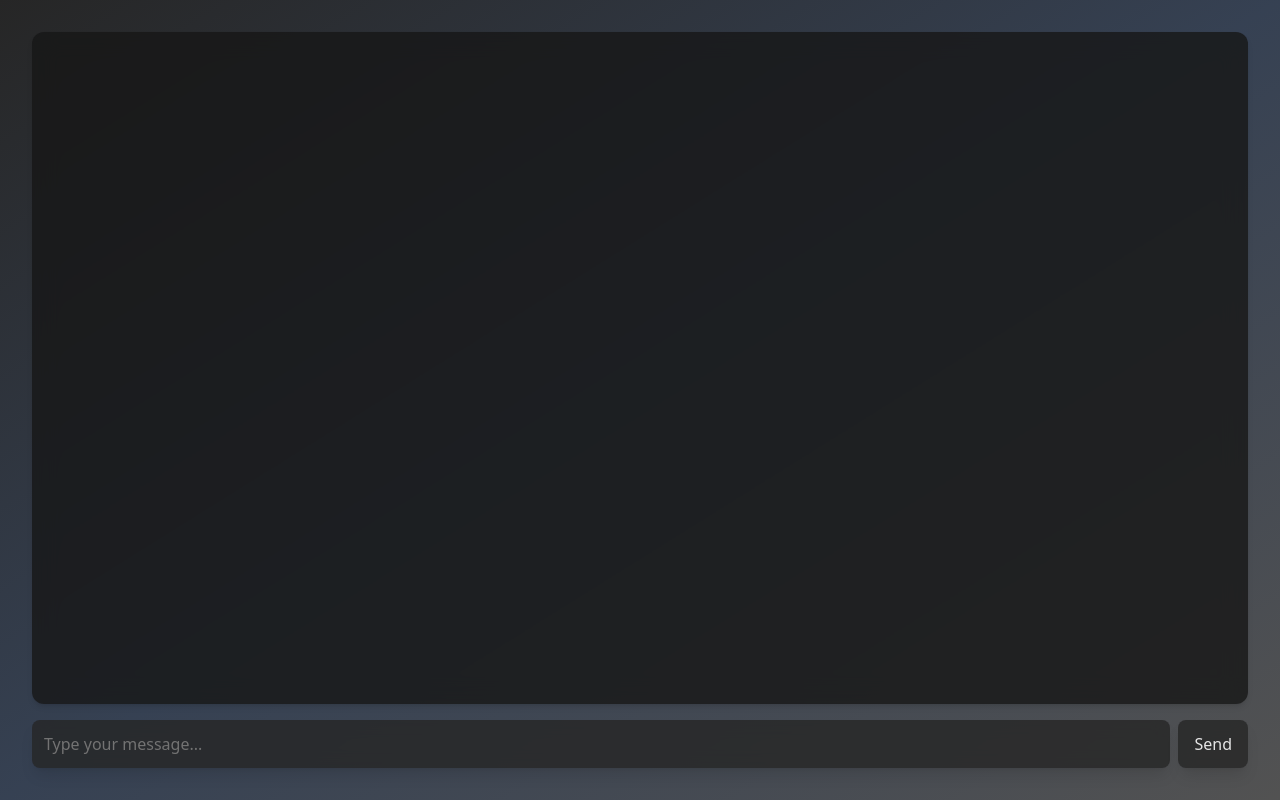
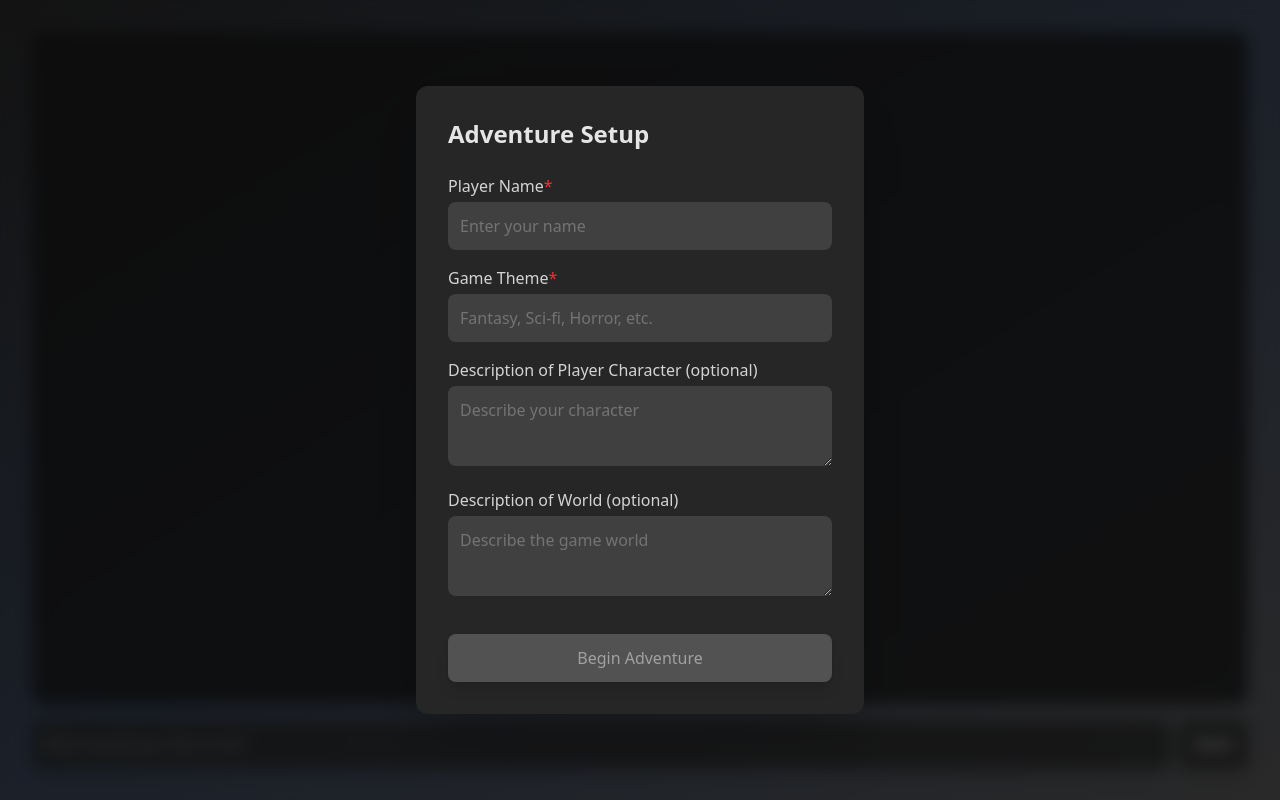
Before and after one commit to aljarida/CYA, a React (Vite) app in the folder frontend/: page / in a window 1280 px wide. Built offline with nearby package versions, Linux system fonts and the light colour scheme.

Commit message:
Modal added

```diff
--- a/frontend/package.json
+++ b/frontend/package.json
@@ -11,6 +11,7 @@
   },
   "dependencies": {
     "@tailwindcss/vite": "^4.1.7",
+    "lucide-react": "^0.511.0",
     "react": "^19.1.0",
     "react-dom": "^19.1.0",
     "tailwindcss": "^4.1.7"
--- a/frontend/src/App.tsx
+++ b/frontend/src/App.tsx
@@ -1,10 +1,56 @@
-import { useState } from 'react';
+import { useState, useEffect } from 'react';
+import { CheckCircle } from 'lucide-react';
 
 const url = "http://localhost:3000/api/response";
 
 function ChatApp() {
-  const [messages, setMessages] = useState<{sender: 'user' | 'system', content: string}[]>([]);
+  const [messages, setMessages] = useState([]);
   const [input, setInput] = useState("");
+  const [showModal, setShowModal] = useState(true);
+  const [formSubmitted, setFormSubmitted] = useState(false);
+  const [playerInfo, setPlayerInfo] = useState({
+    playerName: "",
+    gameTheme: "",
+    characterDescription: "",
+    worldDescription: ""
+  });
+
+  // Form validation state
+  const [isFormValid, setIsFormValid] = useState(false);
+
+  // Effect to check form validity
+  useEffect(() => {
+    setIsFormValid(playerInfo.playerName.trim() !== "" && playerInfo.gameTheme.trim() !== "");
+  }, [playerInfo]);
+
+  const handleInputChange = (e) => {
+    const { name, value } = e.target;
+    setPlayerInfo({
+      ...playerInfo,
+      [name]: value
+    });
+  };
+
+  const handleFormSubmit = (e) => {
+    e.preventDefault();
+    if (!isFormValid) return;
+
+    setFormSubmitted(true);
+
+    // After 1.5 seconds, close the modal and add initial system message
+    setTimeout(() => {
+      setShowModal(false);
+
+      // Add welcome message from the system
+      const welcomeMessage = `Welcome to your adventure, ${playerInfo.playerName}!
+      \nGame Theme: ${playerInfo.gameTheme}
+      ${playerInfo.characterDescription ? `\nYour character: ${playerInfo.characterDescription}` : ''}
+      ${playerInfo.worldDescription ? `\nWorld setting: ${playerInfo.worldDescription}` : ''}
+      \nLet's begin your journey! What would you like to do?`;
+
+      setMessages([{ sender: 'system', content: welcomeMessage }]);
+    }, 1500);
+  };
 
   const handleClick = async () => {
     if (!input.trim()) return;
@@ -17,7 +63,10 @@ function ChatApp() {
         headers: {
           "Content-Type": "application/json"
         },
-        body: JSON.stringify({ content: input })
+        body: JSON.stringify({
+          content: input,
+          playerInfo: playerInfo // Send player info with each request
+        })
       });
       const result = await response.json();
       setMessages([...newMessages, { sender: 'system', content: result.content }]);
@@ -27,24 +76,128 @@ function ChatApp() {
     }
   };
 
+  // Handle Enter key in chat input
+  const handleKeyPress = (e) => {
+    if (e.key === 'Enter') {
+      handleClick();
+    }
+  };
+
   return (
     <div className="relative flex flex-col h-screen bg-gradient-to-br from-neutral-800 via-gray-700 to-neutral-600 p-8">
+      {/* Setup Modal */}
+      {showModal && (
+        <div className="fixed inset-0 bg-black/50 flex items-center justify-center z-50 backdrop-blur-sm">
+          <div className="bg-neutral-800 rounded-xl p-8 shadow-2xl w-full max-w-md relative">
+            {formSubmitted ? (
+              <div className="flex flex-col items-center justify-center h-64">
+                <div className="text-green-400 animate-pulse">
+                  <CheckCircle size={80} strokeWidth={1.5} />
+                </div>
+                <p className="mt-6 text-neutral-200 text-lg font-medium">Adventure is loading...</p>
+              </div>
+            ) : (
+              <>
+                <h2 className="text-2xl font-bold text-neutral-200 mb-6">Adventure Setup</h2>
+                <form onSubmit={handleFormSubmit}>
+                  <div className="space-y-4">
+                    <div>
+                      <label htmlFor="playerName" className="block text-neutral-300 mb-1">Player Name<span className="text-red-500">*</span></label>
+                      <input
+                        id="playerName"
+                        name="playerName"
+                        type="text"
+                        value={playerInfo.playerName}
+                        onChange={handleInputChange}
+                        className="w-full p-3 bg-neutral-700 text-neutral-200 rounded-lg focus:outline-none focus:ring-2 focus:ring-neutral-500 placeholder-neutral-500"
+                        placeholder="Enter your name"
+                      />
+                    </div>
+
+                    <div>
+                      <label htmlFor="gameTheme" className="block text-neutral-300 mb-1">Game Theme<span className="text-red-500">*</span></label>
+                      <input
+                        id="gameTheme"
+                        name="gameTheme"
+                        type="text"
+                        value={playerInfo.gameTheme}
+                        onChange={handleInputChange}
+                        className="w-full p-3 bg-neutral-700 text-neutral-200 rounded-lg focus:outline-none focus:ring-2 focus:ring-neutral-500 placeholder-neutral-500"
+                        placeholder="Fantasy, Sci-fi, Horror, etc."
+                      />
+                    </div>
+
+                    <div>
+                      <label htmlFor="characterDescription" className="block text-neutral-300 mb-1">Description of Player Character (optional)</label>
+                      <textarea
+                        id="characterDescription"
+                        name="characterDescription"
+                        value={playerInfo.characterDescription}
+                        onChange={handleInputChange}
+                        className="w-full p-3 bg-neutral-700 text-neutral-200 rounded-lg focus:outline-none focus:ring-2 focus:ring-neutral-500 placeholder-neutral-500 h-20"
+                        placeholder="Describe your character"
+                      />
+                    </div>
+
+                    <div>
+                      <label htmlFor="worldDescription" className="block text-neutral-300 mb-1">Description of World (optional)</label>
+                      <textarea
+                        id="worldDescription"
+                        name="worldDescription"
+                        value={playerInfo.worldDescription}
+                        onChange={handleInputChange}
+                        className="w-full p-3 bg-neutral-700 text-neutral-200 rounded-lg focus:outline-none focus:ring-2 focus:ring-neutral-500 placeholder-neutral-500 h-20"
+                        placeholder="Describe the game world"
+                      />
+                    </div>
+
+                    <button
+                      type="submit"
+                      disabled={!isFormValid}
+                      className={`w-full py-3 rounded-lg shadow-lg mt-4 ${
+                        isFormValid
+                          ? 'bg-green-600 hover:bg-green-700 text-white'
+                          : 'bg-neutral-600 text-neutral-400 cursor-not-allowed'
+                      }`}
+                    >
+                      Begin Adventure
+                    </button>
+                  </div>
+                </form>
+              </>
+            )}
+          </div>
+        </div>
+      )}
+
+      {/* Chat Area */}
       <div className="flex flex-col flex-grow space-y-4 bg-neutral-900/80 rounded-xl p-6 overflow-y-auto shadow-md backdrop-blur-md">
         {messages.map((msg, index) => (
-          <div key={index} className={`p-4 rounded-lg w-fit max-w-lg ${msg.sender === 'user' ? 'bg-neutral-800/80 text-neutral-200 self-end' : 'bg-neutral-700/80 text-neutral-300 self-start'} backdrop-blur-sm shadow-lg`}>
-            <p className="text-sm break-words">{msg.content}</p>
+          <div key={index} className={`p-4 rounded-lg w-fit max-w-lg ${
+            msg.sender === 'user'
+              ? 'bg-neutral-800/80 text-neutral-200 self-end'
+              : 'bg-neutral-700/80 text-neutral-300 self-start'
+            } backdrop-blur-sm shadow-lg`}
+          >
+            <p className="text-sm break-words whitespace-pre-line">{msg.content}</p>
           </div>
         ))}
       </div>
+
+      {/* Input Area */}
       <div className="flex mt-4">
         <input
           type="text"
           value={input}
           onChange={(e) => setInput(e.target.value)}
-          placeholder="Type your message..."
+          onKeyPress={handleKeyPress}
+          placeholder="What would you like to do?"
           className="flex-1 p-3 bg-neutral-800/80 text-neutral-200 rounded-lg backdrop-blur-sm focus:outline-none focus:ring-2 focus:ring-neutral-500 placeholder-neutral-500 shadow-lg"
         />
-        <button onClick={handleClick} className="ml-2 px-4 py-2 bg-neutral-800/80 text-neutral-200 rounded-lg backdrop-blur-sm shadow-lg hover:bg-neutral-700">
+        <button
+          onClick={handleClick}
+          className="ml-2 px-4 py-2 bg-neutral-800/80 text-neutral-200 rounded-lg backdrop-blur-sm shadow-lg hover:bg-neutral-700"
+        >
           Send
         </button>
       </div>
```
Also changed, not shown: 2 other files (tests, documents, lock files or other folders).
